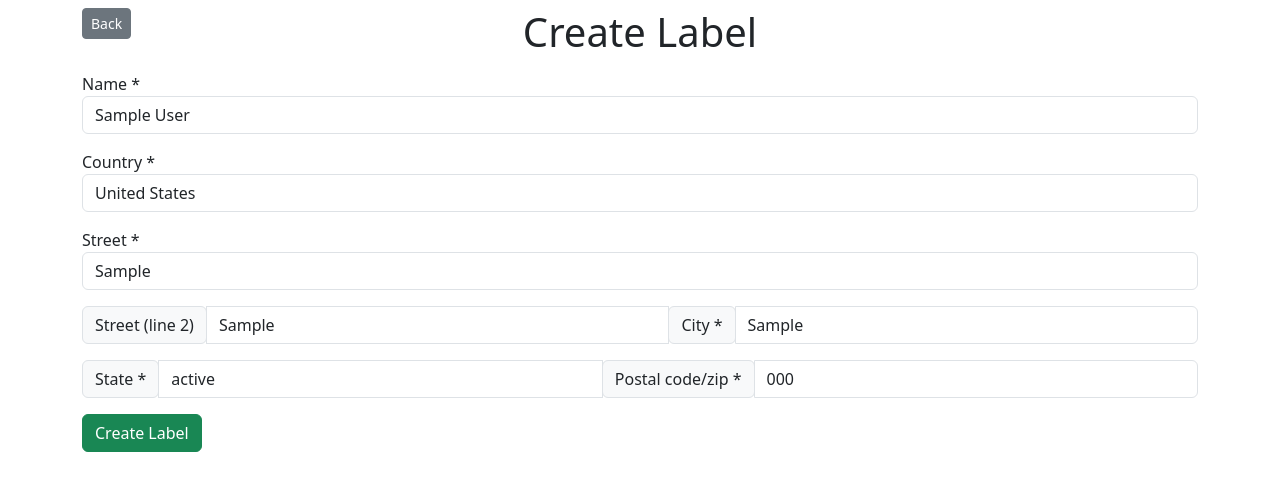
After one commit to Durvalm/Shipping_Label_Automation, a Flask app: page /dashboard/order/1 in a window 1280 px wide. The commit adds this page. Shown: the top 491 px of the page. Run offline with Flask 3, Linux system fonts and the light colour scheme; tables that the repository leaves empty hold one stand-in row (values such as "Sample post"); parts of the project's set-up code (start-up, migrations or seed data) failed here and were passed over.

Commit message:
dashboard, create labels, address validation

```diff
--- a/apps/app.py
+++ b/apps/app.py
@@ -5,17 +5,13 @@ from .label.views.form import label_bp
 from .label.views.orders import dashboard_bp
 from .models import db
 
-
 # import settings
 app = Flask(__name__)
 app.config.from_pyfile('settings.py')
-# app.config['SQLALCHEMY_DATABASE_URI'] = SQLALCHEMY_DATABASE_URI
-# app.config['SQLALCHEMY_TRACK_MODIFICATIONS'] = SQLALCHEMY_TRACK_MODIFICATIONS
 
 # register blueprints
 app.register_blueprint(label_bp)
 app.register_blueprint(dashboard_bp)
-
 
 # initialize database
 migrate = Migrate(app, db)
@@ -23,6 +19,5 @@ db.init_app(app)
 with app.app_context():
     db.create_all()
 
-
 if __name__ == '__main__':
     app.run()
--- a/apps/label/views/orders.py
+++ b/apps/label/views/orders.py
@@ -10,6 +10,11 @@ dashboard_bp = Blueprint("dashboard", __name__, url_prefix="/dashboard")
 def dashboard():
     users = User.query.all()
     return render_template("dashboard.html", users=users)
+
+@dashboard_bp.route("/order/<int:user_id>", methods=["GET"])
+def order(user_id):
+    user = User.query.get(user_id)
+    return render_template("order.html", user=user)
 
 @dashboard_bp.route("/delete/<int:user_id>", methods=["DELETE"])
 def delete_order(user_id):
@@ -40,7 +45,6 @@ def create_label(user_id):
     address_from = address_from,
     address_to = address_to,
     parcels = [parcel],
-    create_shipping_label=False,
     is_async = False
     )
 
@@ -50,11 +54,35 @@ def create_label(user_id):
         if shipment_options["servicelevel"]["token"] == 'usps_priority':
             usps_priority = shipment_options
 
-    # Performs the transaction
-    transaction = shippo.Transaction.create(
-        rate=usps_priority.object_id,
-        label_file_type="PDF",
-        create_shipping_label=False
-    )
+    # Store price
+    user.price = usps_priority.amount
+    user.rate = usps_priority.object_id
+    db.session.commit()
 
-    return redirect(url_for('dashboard.dashboard'))
+    return redirect(url_for('dashboard.confirm_purchase', user_id=user.id))
+
+@dashboard_bp.route("/confirm-purchase/<int:user_id>", methods=["GET","POST"])
+def confirm_purchase(user_id):
+    user = User.query.get(user_id)
+
+    if request.method == "POST":
+        transaction = shippo.Transaction.create(
+            rate=user.rate,
+            label_file_type="PDF"
+        )
+        # Confirm if transaction is successful
+        if transaction.object_state == "VALID":
+           print("SUCCESS")
+           # Print Label
+
+           # Delete order from DB
+           db.session.delete(user)
+           db.session.commit()
+
+        elif transaction.object_state == "INVALID":
+            print('ERROR')
+            # Send error message
+        return redirect(url_for('dashboard.dashboard'))
+
+    elif request.method == "GET":
+        return render_template("confirm-purchase.html", user=user)
--- a/apps/templates/index.html
+++ b/apps/templates/index.html
@@ -14,10 +14,6 @@
             <label for="name">Name *</label>
             <input type="text" class="form-control" name="name" id="name" placeholder="" required>
         </div>
-        <!-- <div class="mb-3">
-            <label for="country" class="form-label">Country</label>
-            <input type="text" class="form-control" id="name" placeholder="">
-        </div> -->
         <div class="form-group mb-3">
             <label for="country-select">Country *</label>
             <select id="country-select" name="country" class="form-control" required>
--- /dev/null
+++ b/apps/templates/order.html
@@ -0,0 +1,66 @@
+<!DOCTYPE html>
+<html>
+  <head>
+    <title>Order Details</title>
+    <link href="https://cdn.jsdelivr.net/npm/bootstrap@5.3.0-alpha3/dist/css/bootstrap.min.css" rel="stylesheet" integrity="sha384-KK94CHFLLe+nY2dmCWGMq91rCGa5gtU4mk92HdvYe+M/SXH301p5ILy+dN9+nJOZ" crossorigin="anonymous">
+  </head>
+  <body>
+    <div class="container">
+    <div class="row py-2">
+        <div class="col-2">
+          <button class="btn btn-sm btn-secondary" onclick="window.history.back();">Back</button>
+        </div>
+        <div class="col-8 text-center">
+          <h1>Create Label</h1>
+        </div>
+        <div class="col-2"></div>
+      </div>
+
+    <!-- Form -->
+    <form method="POST" action="{{url_for('dashboard.create_label', user_id=user.id )}}">
+        <div class="mb-3">
+            <label for="name">Name *</label>
+            <input type="text" class="form-control" name="name" id="name" value="{{user.name}}" required>
+        </div>
+        <div class="form-group mb-3">
+            <label for="country-select">Country *</label>
+            <select id="country-select" name="country" class="form-control" value="{{user.country}}" required>
+                <option value="USA">United States</option>
+                <option value="Canada">Canada</option>
+            </select>
+            </div>
+        <div class="mb-3">
+            <label for="street">Street *</label>
+            <input type="text" name="street1" class="form-control" id="street" value="{{user.street1}}" required>
+        </div>
+
+            <!-- Input group -->
+            <div class="input-group mb-3">
+            <div class="input-group-prepend">
+                <span class="input-group-text">Street (line 2)</span>
+                </div>
+                <input type="text" name="street2" class="form-control" value="{{user.street2}}">
+            <div class="input-group-prepend">
+                <span class="input-group-text">City *</span>
+                </div>
+                <input type="text" name="city" class="form-control" value="{{user.city}}" required>
+            </div>
+            <!-- Input group -->
+            <div class="input-group mb-3">
+            <div class="input-group-prepend">
+                <span class="input-group-text">State *</span>
+                </div>
+                <input type="text" name="state" class="form-control" value="{{user.state}}" required>
+            <div class="input-group-prepend">
+                <span class="input-group-text">Postal code/zip *</span>
+                </div>
+                <input type="text" name="zipcode" class="form-control" value="{{user.zipcode}}" required>
+            </div>
+            <button type="submit" class="btn btn-success">Create Label</button>
+    </form>
+    </div>
+
+  </body>
+</html>
+
+<script src="https://cdn.jsdelivr.net/npm/bootstrap@5.3.0-alpha3/dist/js/bootstrap.bundle.min.js" integrity="sha384-ENjdO4Dr2bkBIFxQpeoTz1HIcje39Wm4jDKdf19U8gI4ddQ3GYNS7NTKfAdVQSZe" crossorigin="anonymous"></script>
```
Also changed, not shown: apps/label/views/form.py (+13 -64 lines), apps/migrations/versions/0f7565a4d6f7_add_price_field.py (added, +32 -0 lines), apps/migrations/versions/50256e008e09_change_field_name.py (added, +34 -0 lines), apps/migrations/versions/a1879137dd34_add_rate_field.py (added, +32 -0 lines), apps/models.py (+3 -9 lines), apps/templates/confirm-purchase.html (added, +37 -0 lines), apps/templates/dashboard.html (+27 -11 lines), apps/templates/success.html (+25 -1 lines).
